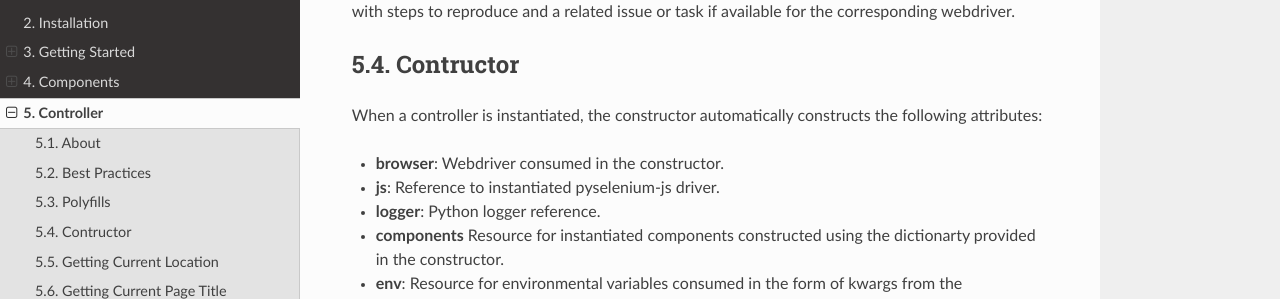
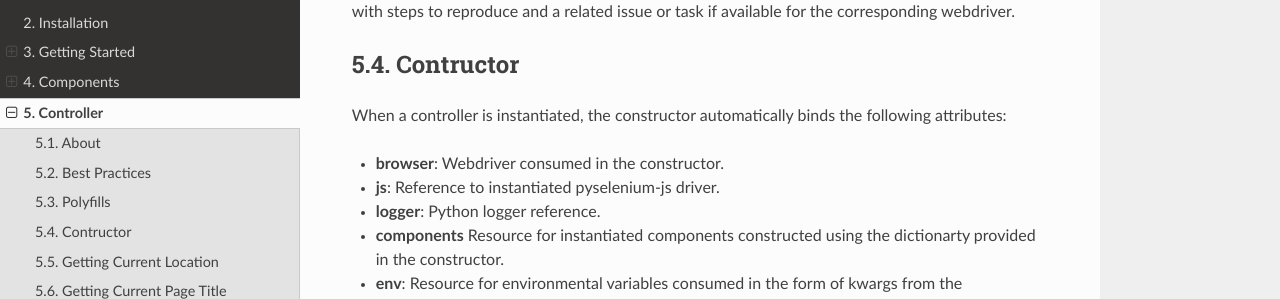
Before and after one commit to neetjn/py-component-controller, a Sphinx documentation site: the page built from docs/source/controller.rst, in a window 1280 px wide and 900 px high, scrolled down 872 px. Shown: the part 152-451 px from the top of the window. Built offline with Sphinx 7.4.7 and the Read the Docs theme 2.0.0, drawn with Linux system fonts in a browser that asks for light colours.

Commit message:
Docs cleanup

```diff
--- a/docs/source/component.rst
+++ b/docs/source/component.rst
@@ -21,7 +21,7 @@ If you haven't already check out `Getting Started <http://py-component-controlle
 Contructor
 ==========
 
-When a component is instantiated, the constructor automatically constructs the following attributes:
+When a component is instantiated, the constructor automatically binds the following attributes:
 
 * **controller**: Reference to parent controller instance.
 * **browser**: Reference to parent controller's webdriver.
--- a/docs/source/controller.rst
+++ b/docs/source/controller.rst
@@ -38,7 +38,7 @@ Any irregularities between webdrivers should be reported via the py-component-co
 Contructor
 ==========
 
-When a controller is instantiated, the constructor automatically constructs the following attributes:
+When a controller is instantiated, the constructor automatically binds the following attributes:
 
 * **browser**: Webdriver consumed in the constructor.
 * **js**: Reference to instantiated pyselenium-js driver.
```
